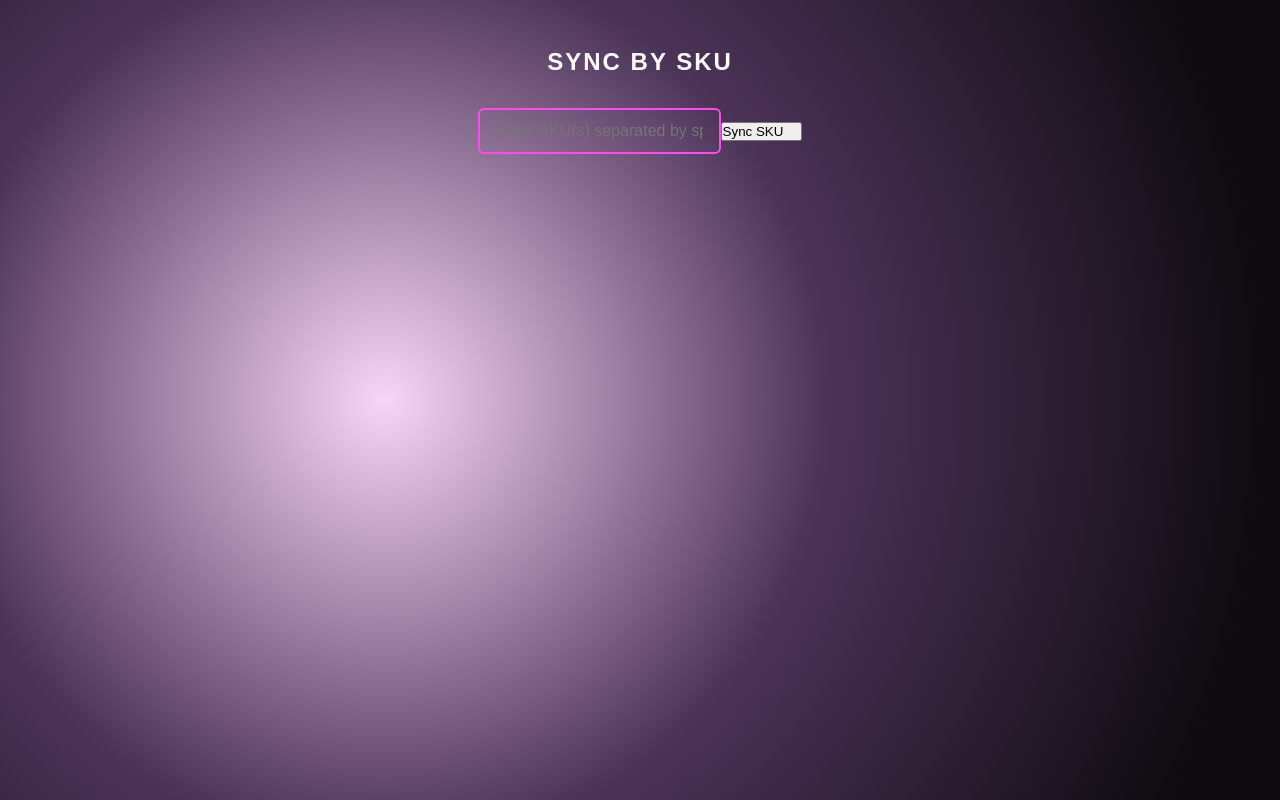
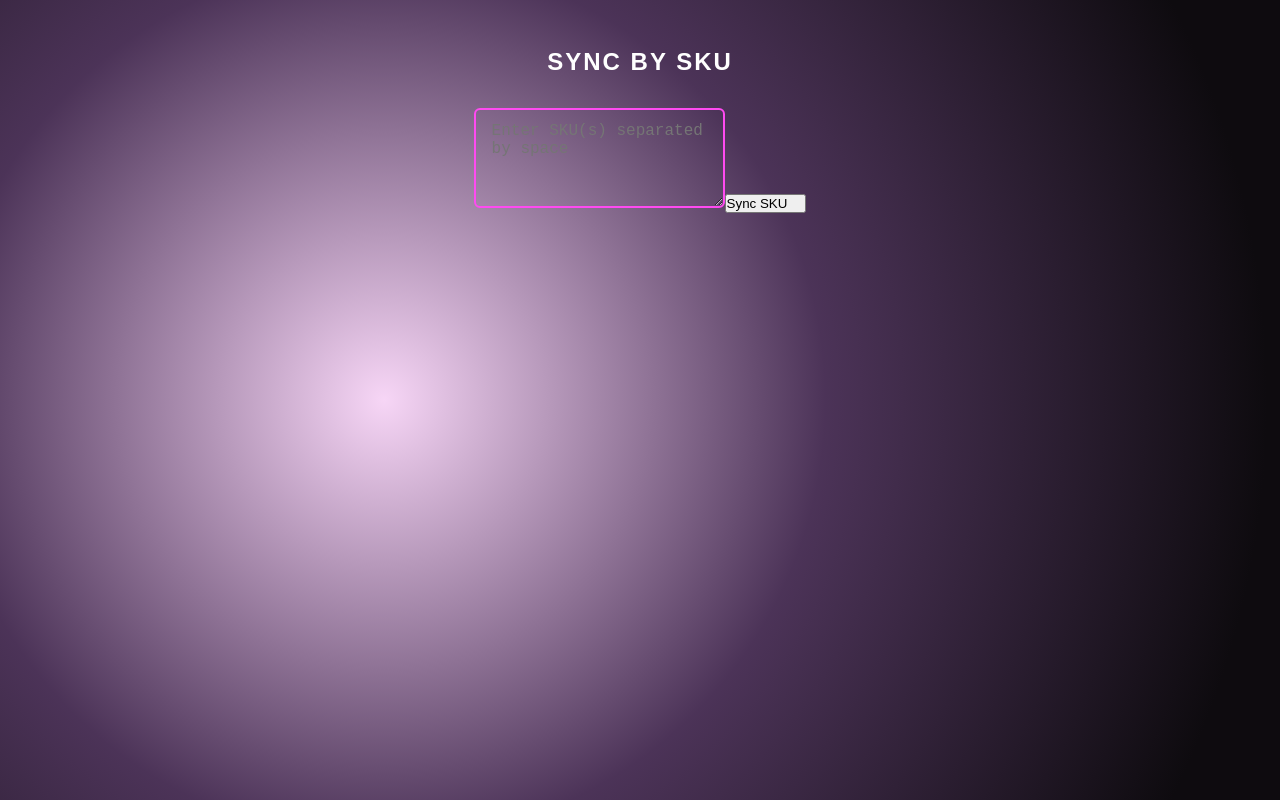
Before and after one commit to Hadasa100/shopify-hubspot-sync, a React (Create React App) app in the folder frontend/: page /sync-sku in a window 1280 px wide. Built offline with nearby package versions, Linux system fonts and the light colour scheme; sample sign-in values are in the browser's storage.

Commit message:
Replace input with textarea for SKU entry to improve user experience

```diff
--- a/frontend/src/components/SkuSyncForm.js
+++ b/frontend/src/components/SkuSyncForm.js
@@ -18,9 +18,10 @@ function SkuSyncForm({ setLogMessages, setIsLoading, onSyncFinish }) {
 
   return (
     <div className="mb-4">
-      <input
+      <textarea
+        rows="4"
         type="text"
-        className="form-control mb-4"
+        className="form-control mb-4 w-full"
         placeholder="Enter SKU(s) separated by space"
         value={sku}
         onChange={(e) => setSku(e.target.value)}
```
